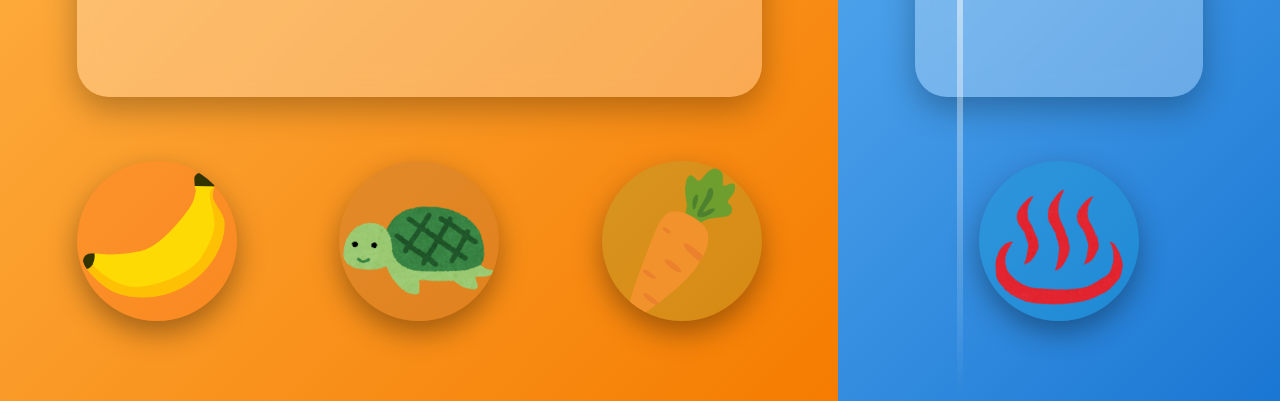
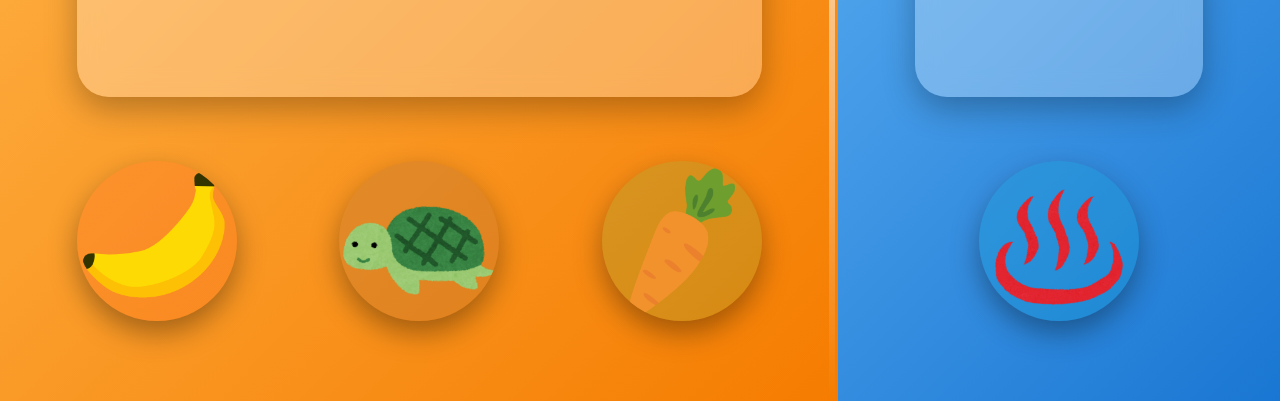
Before and after one commit to Shotaro-SSS/turtle-care, a plain HTML site: page index.html in a window 1280 px wide. Shown: the part 399-800 px from the top of the page. Drawn offline with Linux system fonts and the light colour scheme.

Commit message:
v2: UIこだわり

```diff
--- a/styles.css
+++ b/styles.css
@@ -38,7 +38,7 @@ body {
 .container::before {
     content: "";
     position: absolute;
-    top: 0; bottom: 0; left: 75%;
+    top: 0; bottom: 0; left: 65%;
     width: 6px;
     background: linear-gradient(to bottom, transparent, rgba(255,255,255,0.5), transparent);
     transform: translateX(-50%);
```
